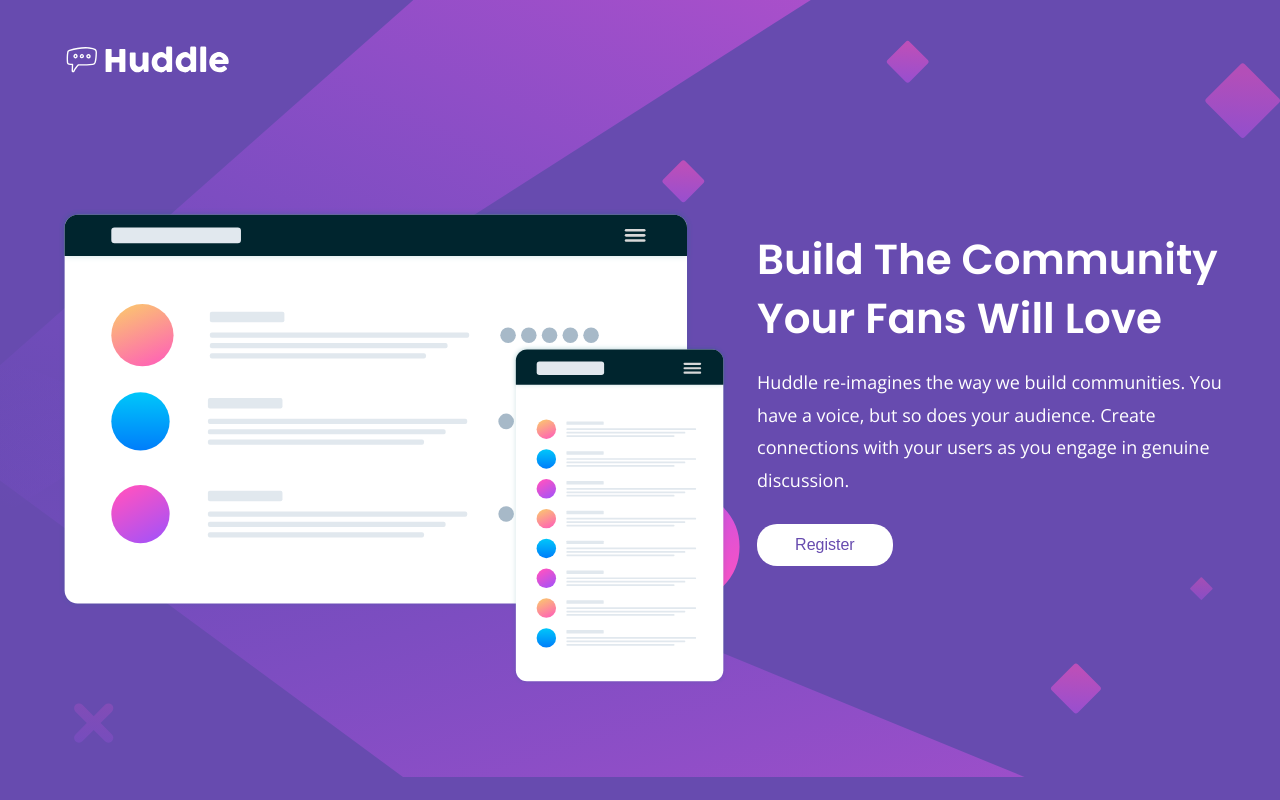
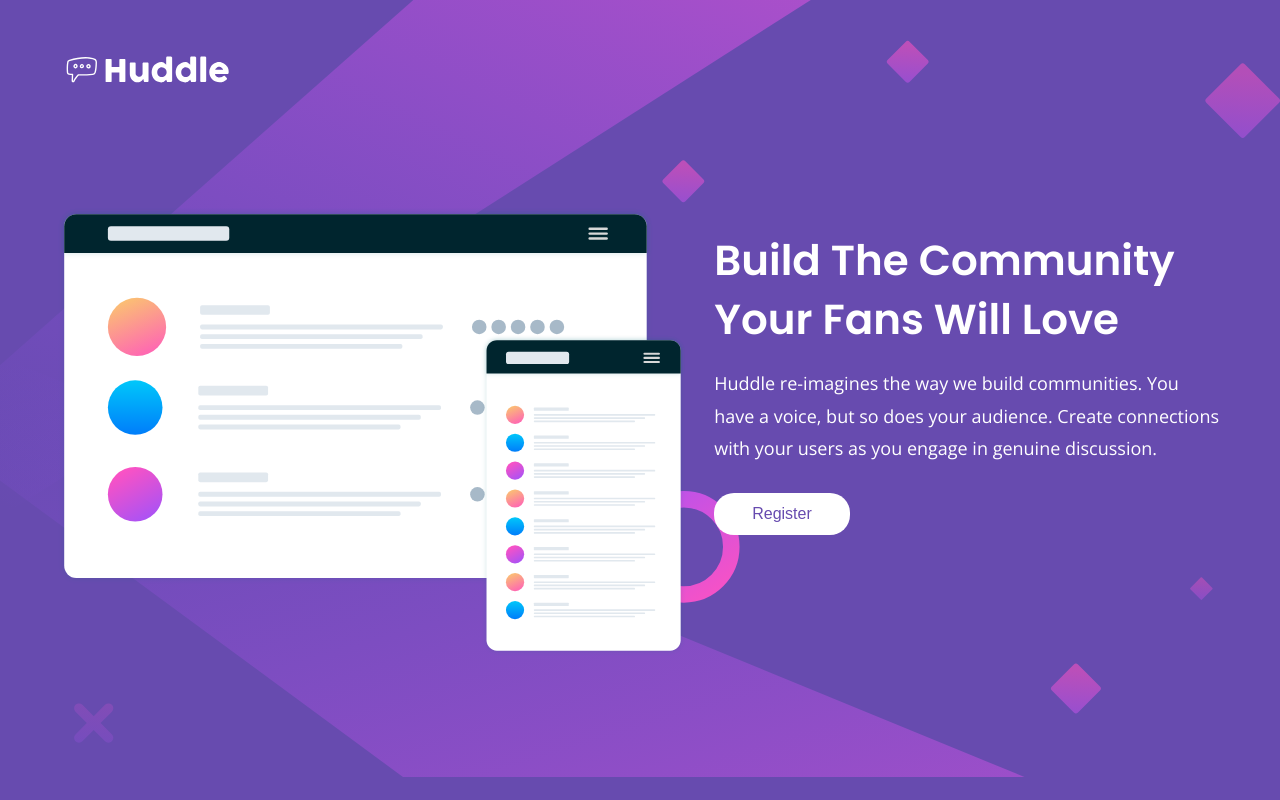
Before and after one commit to sabbircoder07/page-with-a-single-introductory-section, a plain HTML site: page index.html in a window 1280 px wide. Drawn offline with nearby package versions, Linux system fonts and the light colour scheme.

Commit message:
Update style.css

```diff
--- a/css/style.css
+++ b/css/style.css
@@ -73,7 +73,7 @@ body {
 .logo {
   width: 15%;
   height: auto;
-  padding-top: 3.8rem;
+  padding-top: 4.8rem;
 }
 
 .hero {
@@ -83,7 +83,7 @@ body {
   gap: 2.8rem;
 }
 .hero-image {
-  width: 85rem;
+  width: 80rem;
 }
 .hero-img {
   width: 100%;
@@ -91,7 +91,7 @@ body {
   padding: 10rem 0 0 5.8rem;
 }
 .hero-details {
-  width: 60rem;
+  width: 65rem;
   padding-right: 5.8rem;
 }
 .main-header {
```
